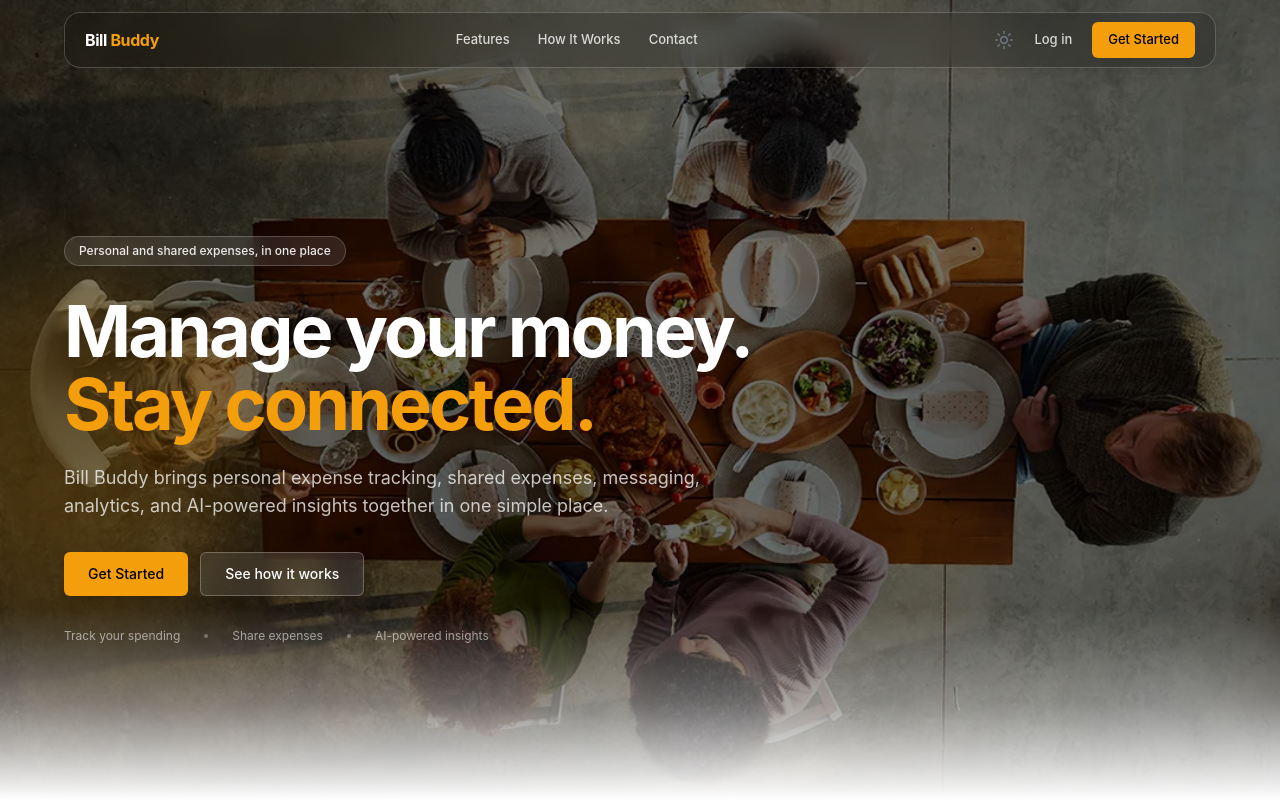
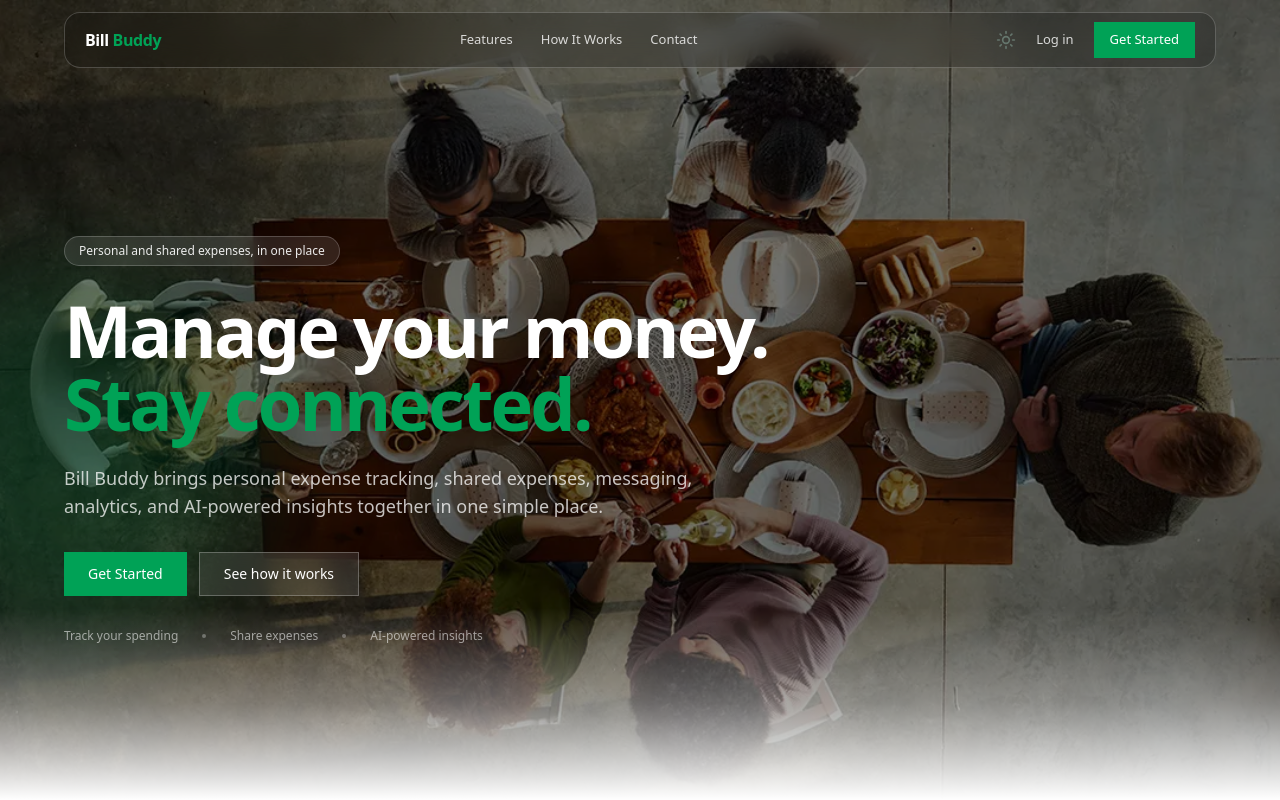
Before and after one commit to ayubsht1/bill-buddy2, a Next.js app: page / in a window 1280 px wide. Shown: the top 800 px of the page. Built offline with nearby package versions, Linux system fonts and the light colour scheme; no server answers.

Commit message:
feat: add back navigation button to reset password page and update color variables in global styles

```diff
--- a/src/app/auth/reset-password/page.tsx
+++ b/src/app/auth/reset-password/page.tsx
@@ -2,7 +2,7 @@
 
 import { useState } from "react";
 import { useRouter, useSearchParams } from "next/navigation";
-import { Eye, EyeOff } from "lucide-react";
+import { Eye, EyeOff, CircleArrowLeft } from "lucide-react";
 import { Card, CardContent, CardHeader, CardTitle } from "@/components/ui/card";
 import { Button } from "@/components/ui/button";
 import { Input } from "@/components/ui/input";
@@ -59,6 +59,17 @@ export default function ResetPasswordPage() {
 
   return (
     <>
+    <motion.a
+        href="/auth/login"
+        initial={{ opacity: 0, x: -20 }}
+        animate={{ opacity: 1, x: 0 }}
+        transition={{ duration: 0.4, ease: "easeOut" }}
+        whileHover={{ scale: 1.08, x: -3 }}
+        whileTap={{ scale: 0.95 }}
+        className="absolute top-4 left-4 md:top-8 md:left-8 rounded-full bg-muted/50 hover:bg-muted p-2 shadow-sm transition-colors duration-200 z-10"
+      >
+        <CircleArrowLeft className="text-primary h-8 w-8" />
+      </motion.a>
       <div className="flex min-h-svh w-full items-center justify-center p-6 md:p-10 overflow-hidden relative">
         {/* 🌟 Smooth Springy Card Entry Animation */}
         <motion.div
--- a/src/app/globals.css
+++ b/src/app/globals.css
@@ -57,99 +57,101 @@
 }
 
 :root {
-  --background: oklch(1.0000 0 0);
-  --foreground: oklch(0.2686 0 0);
-  --card: oklch(1.0000 0 0);
-  --card-foreground: oklch(0.2686 0 0);
-  --popover: oklch(1.0000 0 0);
-  --popover-foreground: oklch(0.2686 0 0);
-  --primary: oklch(0.7686 0.1647 70.0804);
-  --primary-foreground: oklch(0 0 0);
-  --secondary: oklch(0.9670 0.0029 264.5419);
-  --secondary-foreground: oklch(0.4461 0.0263 256.8018);
-  --muted: oklch(0.9846 0.0017 247.8389);
-  --muted-foreground: oklch(0.5510 0.0234 264.3637);
-  --accent: oklch(0.9869 0.0214 95.2774);
-  --accent-foreground: oklch(0.4732 0.1247 46.2007);
-  --destructive: oklch(0.6368 0.2078 25.3313);
-  --destructive-foreground: oklch(1.0000 0 0);
-  --border: oklch(0.9276 0.0058 264.5313);
-  --input: oklch(0.9276 0.0058 264.5313);
-  --ring: oklch(0.7686 0.1647 70.0804);
-  --chart-1: oklch(0.7686 0.1647 70.0804);
-  --chart-2: oklch(0.6658 0.1574 58.3183);
-  --chart-3: oklch(0.5553 0.1455 48.9975);
-  --chart-4: oklch(0.4732 0.1247 46.2007);
-  --chart-5: oklch(0.4137 0.1054 45.9038);
-  --sidebar: oklch(0.9846 0.0017 247.8389);
-  --sidebar-foreground: oklch(0.2686 0 0);
-  --sidebar-primary: oklch(0.7686 0.1647 70.0804);
-  --sidebar-primary-foreground: oklch(1.0000 0 0);
-  --sidebar-accent: oklch(0.9869 0.0214 95.2774);
-  --sidebar-accent-foreground: oklch(0.4732 0.1247 46.2007);
-  --sidebar-border: oklch(0.9276 0.0058 264.5313);
-  --sidebar-ring: oklch(0.7686 0.1647 70.0804);
-  --font-sans: Inter, sans-serif;
-  --font-serif: Source Serif 4, serif;
-  --font-mono: JetBrains Mono, monospace;
-  --radius: 0.375rem;
-  --shadow-2xs: 0px 4px 8px -1px hsl(0 0% 0% / 0.05);
-  --shadow-xs: 0px 4px 8px -1px hsl(0 0% 0% / 0.05);
-  --shadow-sm: 0px 4px 8px -1px hsl(0 0% 0% / 0.10), 0px 1px 2px -2px hsl(0 0% 0% / 0.10);
-  --shadow: 0px 4px 8px -1px hsl(0 0% 0% / 0.10), 0px 1px 2px -2px hsl(0 0% 0% / 0.10);
-  --shadow-md: 0px 4px 8px -1px hsl(0 0% 0% / 0.10), 0px 2px 4px -2px hsl(0 0% 0% / 0.10);
-  --shadow-lg: 0px 4px 8px -1px hsl(0 0% 0% / 0.10), 0px 4px 6px -2px hsl(0 0% 0% / 0.10);
-  --shadow-xl: 0px 4px 8px -1px hsl(0 0% 0% / 0.10), 0px 8px 10px -2px hsl(0 0% 0% / 0.10);
-  --shadow-2xl: 0px 4px 8px -1px hsl(0 0% 0% / 0.25);
-  --tracking-normal: 0em;
-  --spacing: 0.25rem;
+  --background: oklch(1 0 0);
+  --foreground: oklch(0.24 0.015 160);
+
+  --card: oklch(1 0 0);
+  --card-foreground: oklch(0.24 0.015 160);
+
+  --popover: oklch(1 0 0);
+  --popover-foreground: oklch(0.24 0.015 160);
+
+  /* Green primary */
+  --primary: oklch(0.62 0.17 155);
+  --primary-foreground: oklch(1 0 0);
+
+  --secondary: oklch(0.965 0.012 155);
+  --secondary-foreground: oklch(0.42 0.05 155);
+
+  --muted: oklch(0.97 0.008 155);
+  --muted-foreground: oklch(0.55 0.025 160);
+
+  /* Soft green accent */
+  --accent: oklch(0.95 0.035 155);
+  --accent-foreground: oklch(0.42 0.12 155);
+
+  --destructive: oklch(0.62 0.22 25);
+  --destructive-foreground: oklch(1 0 0);
+
+  --border: oklch(0.925 0.012 155);
+  --input: oklch(0.925 0.012 155);
+  --ring: oklch(0.62 0.17 155);
+
+  /* Charts */
+  --chart-1: oklch(0.62 0.17 155);
+  --chart-2: oklch(0.65 0.14 135);
+  --chart-3: oklch(0.62 0.13 180);
+  --chart-4: oklch(0.68 0.14 95);
+  --chart-5: oklch(0.60 0.15 200);
+
+  /* Sidebar */
+  --sidebar: oklch(0.985 0.006 155);
+  --sidebar-foreground: oklch(0.24 0.015 160);
+  --sidebar-primary: oklch(0.62 0.17 155);
+  --sidebar-primary-foreground: oklch(1 0 0);
+  --sidebar-accent: oklch(0.95 0.035 155);
+  --sidebar-accent-foreground: oklch(0.42 0.12 155);
+  --sidebar-border: oklch(0.925 0.012 155);
+  --sidebar-ring: oklch(0.62 0.17 155);
 }
 
 .dark {
-  --background: oklch(0.2046 0 0);
-  --foreground: oklch(0.9219 0 0);
-  --card: oklch(0.2686 0 0);
-  --card-foreground: oklch(0.9219 0 0);
-  --popover: oklch(0.2686 0 0);
-  --popover-foreground: oklch(0.9219 0 0);
-  --primary: oklch(0.7686 0.1647 70.0804);
-  --primary-foreground: oklch(0 0 0);
-  --secondary: oklch(0.2686 0 0);
-  --secondary-foreground: oklch(0.9219 0 0);
-  --muted: oklch(0.2686 0 0);
-  --muted-foreground: oklch(0.7155 0 0);
-  --accent: oklch(0.4732 0.1247 46.2007);
-  --accent-foreground: oklch(0.9243 0.1151 95.7459);
-  --destructive: oklch(0.6368 0.2078 25.3313);
-  --destructive-foreground: oklch(1.0000 0 0);
-  --border: oklch(0.3715 0 0);
-  --input: oklch(0.3715 0 0);
-  --ring: oklch(0.7686 0.1647 70.0804);
-  --chart-1: oklch(0.8369 0.1644 84.4286);
-  --chart-2: oklch(0.6658 0.1574 58.3183);
-  --chart-3: oklch(0.4732 0.1247 46.2007);
-  --chart-4: oklch(0.5553 0.1455 48.9975);
-  --chart-5: oklch(0.4732 0.1247 46.2007);
-  --sidebar: oklch(0.1684 0 0);
-  --sidebar-foreground: oklch(0.9219 0 0);
-  --sidebar-primary: oklch(0.7686 0.1647 70.0804);
-  --sidebar-primary-foreground: oklch(1.0000 0 0);
-  --sidebar-accent: oklch(0.4732 0.1247 46.2007);
-  --sidebar-accent-foreground: oklch(0.9243 0.1151 95.7459);
-  --sidebar-border: oklch(0.3715 0 0);
-  --sidebar-ring: oklch(0.7686 0.1647 70.0804);
-  --font-sans: Inter, sans-serif;
-  --font-serif: Source Serif 4, serif;
-  --font-mono: JetBrains Mono, monospace;
-  --radius: 0.375rem;
-  --shadow-2xs: 0px 4px 8px -1px hsl(0 0% 0% / 0.05);
-  --shadow-xs: 0px 4px 8px -1px hsl(0 0% 0% / 0.05);
-  --shadow-sm: 0px 4px 8px -1px hsl(0 0% 0% / 0.10), 0px 1px 2px -2px hsl(0 0% 0% / 0.10);
-  --shadow: 0px 4px 8px -1px hsl(0 0% 0% / 0.10), 0px 1px 2px -2px hsl(0 0% 0% / 0.10);
-  --shadow-md: 0px 4px 8px -1px hsl(0 0% 0% / 0.10), 0px 2px 4px -2px hsl(0 0% 0% / 0.10);
-  --shadow-lg: 0px 4px 8px -1px hsl(0 0% 0% / 0.10), 0px 4px 6px -2px hsl(0 0% 0% / 0.10);
-  --shadow-xl: 0px 4px 8px -1px hsl(0 0% 0% / 0.10), 0px 8px 10px -2px hsl(0 0% 0% / 0.10);
-  --shadow-2xl: 0px 4px 8px -1px hsl(0 0% 0% / 0.25);
+  --background: oklch(0.13 0 0);
+  --foreground: oklch(0.93 0 0);
+
+  --card: oklch(0.17 0 0);
+  --card-foreground: oklch(0.93 0 0);
+
+  --popover: oklch(0.17 0 0);
+  --popover-foreground: oklch(0.93 0 0);
+
+  /* Green stays as the brand color */
+  --primary: oklch(0.64 0.12 155);
+  --primary-foreground: oklch(0.98 0 0);
+
+  --secondary: oklch(0.22 0 0);
+  --secondary-foreground: oklch(0.88 0 0);
+
+  --muted: oklch(0.21 0 0);
+  --muted-foreground: oklch(0.68 0 0);
+
+  /* Neutral accent */
+  --accent: oklch(0.23 0 0);
+  --accent-foreground: oklch(0.90 0 0);
+
+  --destructive: oklch(0.62 0.18 25);
+  --destructive-foreground: oklch(1 0 0);
+
+  --border: oklch(0.30 0 0);
+  --input: oklch(0.30 0 0);
+  --ring: oklch(0.64 0.12 155);
+
+  /* Charts */
+  --chart-1: oklch(0.64 0.12 155);
+  --chart-2: oklch(0.63 0.10 135);
+  --chart-3: oklch(0.64 0.09 180);
+  --chart-4: oklch(0.67 0.10 95);
+  --chart-5: oklch(0.62 0.10 200);
+
+  /* Sidebar */
+  --sidebar: oklch(0.105 0 0);
+  --sidebar-foreground: oklch(0.93 0 0);
+  --sidebar-primary: oklch(0.64 0.12 155);
+  --sidebar-primary-foreground: oklch(0.98 0 0);
+  --sidebar-accent: oklch(0.23 0 0);
+  --sidebar-accent-foreground: oklch(0.90 0 0);
+  --sidebar-border: oklch(0.30 0 0);
+  --sidebar-ring: oklch(0.64 0.12 155);
 }
 
 @layer base {
```
